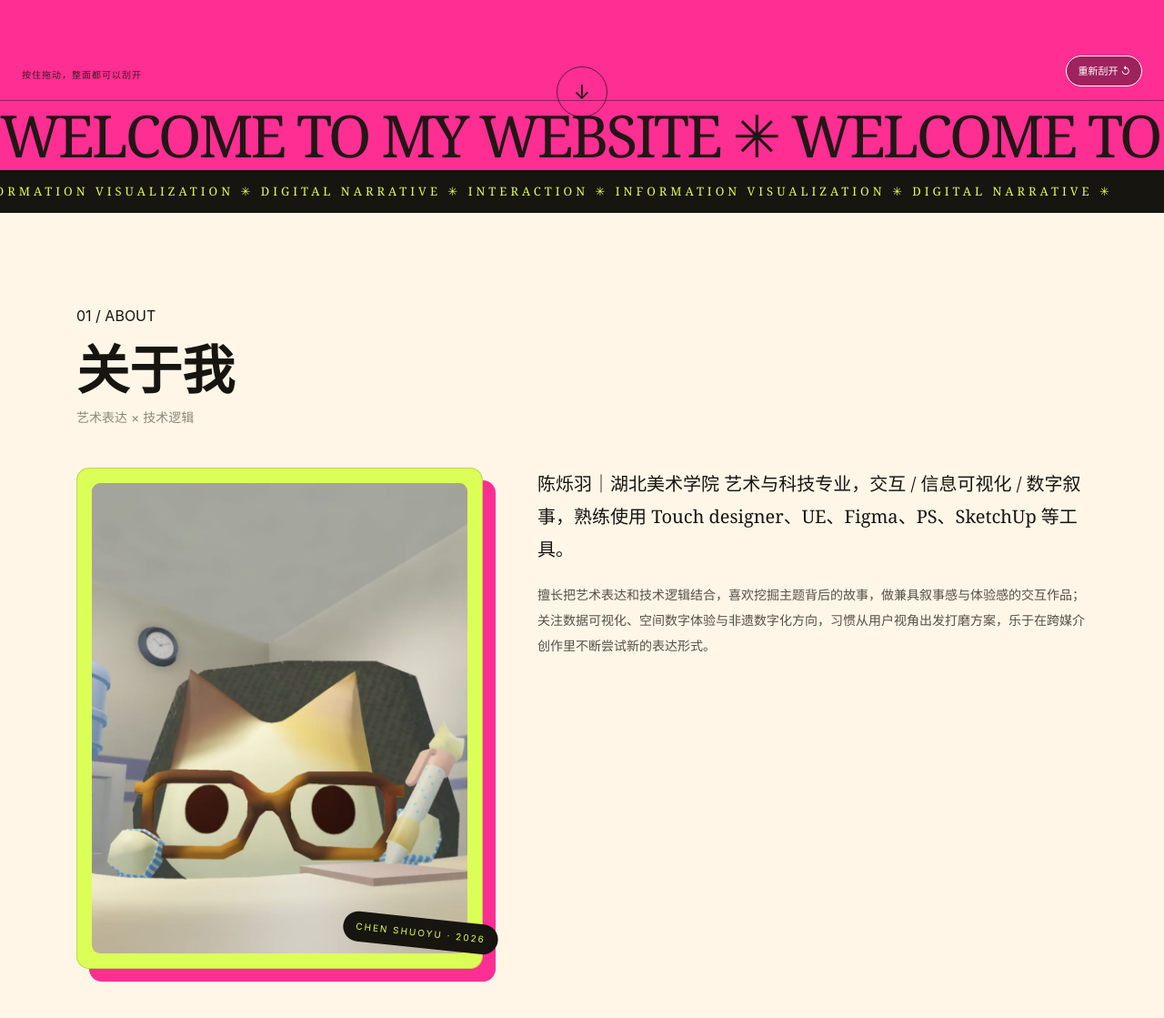
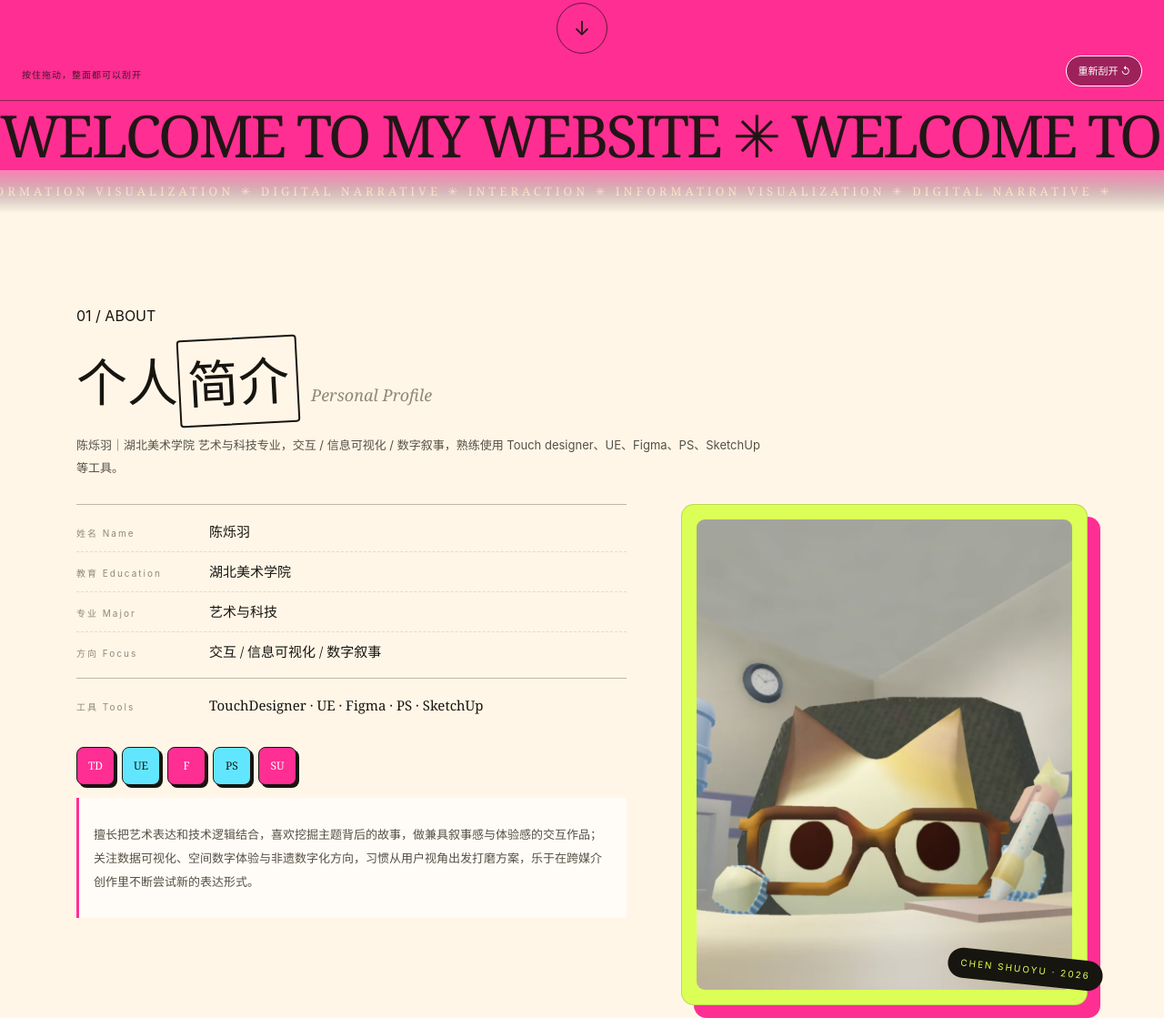
Before and after one commit to Tartalr818339/csy-portfolio-v2, a plain HTML site: page index.html in a window 1280 px wide. Shown: the part 690-1809 px from the top of the page at 91% size. Drawn offline with Linux system fonts and the light colour scheme.

Commit message:
Refine profile layout, carousel motion and section transitions

```diff
--- a/index.html
+++ b/index.html
@@ -5,7 +5,7 @@
     <meta name="viewport" content="width=device-width, initial-scale=1" />
     <meta name="description" content="陈烁羽的个人作品集 · 交互 / 信息可视化 / 数字叙事。" />
     <title>陈烁羽 · 个人作品集</title>
-    <link rel="stylesheet" href="./styles.css?v=20261121d" />
+    <link rel="stylesheet" href="./styles.css?v=20261121e" />
   </head>
   <body>
     <div class="grain" aria-hidden="true"></div>
@@ -60,19 +60,33 @@
       </div>
 
       <section class="section about" id="about">
-        <div class="section-head reveal">
+        <div class="profile-head reveal">
           <span class="section-no">01 / ABOUT</span>
-          <h2>关于我</h2>
-          <p>艺术表达 × 技术逻辑</p>
+          <h2>
+            <span class="profile-cn">个人<em>简介</em></span>
+            <span class="profile-en">Personal Profile</span>
+          </h2>
+          <p id="about-lead" class="profile-lead"></p>
         </div>
         <div class="about-grid">
+          <div class="about-content reveal">
+            <div class="profile-rules">
+              <div class="profile-row"><span class="profile-label">姓名 Name</span><strong>陈烁羽</strong></div>
+              <div class="profile-row"><span class="profile-label">教育 Education</span><strong>湖北美术学院</strong></div>
+              <div class="profile-row"><span class="profile-label">专业 Major</span><strong>艺术与科技</strong></div>
+              <div class="profile-row"><span class="profile-label">方向 Focus</span><strong>交互 / 信息可视化 / 数字叙事</strong></div>
+            </div>
+            <div class="profile-rules">
+              <div class="profile-row"><span class="profile-label">工具 Tools</span><strong>TouchDesigner · UE · Figma · PS · SketchUp</strong></div>
+            </div>
+            <div class="profile-tools" aria-label="常用工具">
+              <span>TD</span><span>UE</span><span>F</span><span>PS</span><span>SU</span>
+            </div>
+            <p id="about-paragraphs" class="profile-statement"></p>
+          </div>
           <div class="about-photo reveal">
             <img id="about-portrait" src="" alt="个人图鉴" />
             <span class="photo-tag">CHEN SHUOYU · 2026</span>
-          </div>
-          <div class="about-content reveal">
-            <p id="about-lead" class="about-lead"></p>
-            <div id="about-paragraphs" class="about-paragraphs"></div>
           </div>
         </div>
       </section>
@@ -85,12 +99,12 @@
           </div>
           <div class="works-controls">
             <div class="filters" id="work-filters" role="tablist" aria-label="作品分类"></div>
-            <div class="rail-actions">
-              <button id="rail-prev" type="button" aria-label="上一组作品">←</button>
-              <button id="rail-next" type="button" aria-label="下一组作品">→</button>
-            </div>
           </div>
           <div class="work-rail" id="work-grid"></div>
+          <div class="rail-actions">
+            <button id="rail-prev" type="button" aria-label="上一组作品">←</button>
+            <button id="rail-next" type="button" aria-label="下一组作品">→</button>
+          </div>
         </div>
       </section>
 
@@ -139,6 +153,6 @@
 
     <div id="toast" class="toast" role="status" aria-live="polite"></div>
 
-    <script type="module" src="./main.js?v=20261121d"></script>
+    <script type="module" src="./main.js?v=20261121e"></script>
   </body>
 </html>
--- a/main.js
+++ b/main.js
@@ -1,4 +1,4 @@
-import { siteMeta, units } from './data.js?v=20261121d';
+import { siteMeta, units } from './data.js?v=20261121e';
 
 const intro = units.find((unit) => unit.id === 'intro');
 const contact = units.find((unit) => unit.id === 'contact');
@@ -66,12 +66,10 @@ function renderFilters() {
 
 function renderWorks(filter = '全部') {
   const list = workUnits.filter((unit) => filter === '全部' || categoryOf(unit) === filter);
-
-  grid.innerHTML = list
-    .map((unit) => {
+  const cardMarkup = (unit, clone = false) => {
     const image = unit.hotspots[0]?.image || '';
     return `
-        <button class="work-card reveal" type="button" data-work-id="${unit.id}">
+      <button class="work-card ${clone ? '' : 'reveal'}" type="button" data-work-id="${unit.id}" ${clone ? 'aria-hidden="true" tabindex="-1"' : ''}>
         <img src="${image}" alt="${unit.title}" loading="lazy" />
         <span class="work-arrow">↗</span>
         <span class="work-info">
@@ -80,9 +78,13 @@ function renderWorks(filter = '全部') {
           <p>${unit.left.lead}</p>
         </span>
       </button>`;
-    })
-    .join('');
+  };
 
+  grid.innerHTML =
+    list.map((unit) => cardMarkup(unit)).join('') +
+    list.map((unit) => cardMarkup(unit, true)).join('');
+
+  grid.scrollLeft = 0;
   observeReveals(grid);
 }
 
@@ -203,16 +205,31 @@ function initRailAutoScroll() {
   grid.addEventListener('pointerenter', () => { paused = true; });
   grid.addEventListener('pointerleave', () => { paused = false; });
 
+  function updateFocus() {
+    const center = grid.scrollLeft + grid.clientWidth / 2;
+    grid.querySelectorAll('.work-card').forEach((card) => {
+      const cardCenter = card.offsetLeft + card.offsetWidth / 2;
+      const distance = Math.abs(cardCenter - center);
+      const focus = Math.max(0.86, 1 - Math.min(distance / (grid.clientWidth * 0.7), 1) * 0.14);
+      card.style.setProperty('--focus', focus.toFixed(3));
+      card.style.setProperty('--focus-opacity', (0.55 + focus * 0.45).toFixed(2));
+    });
+  }
+
+  grid.addEventListener('scroll', updateFocus);
+
   function loop() {
     if (!paused && modal.hidden && grid.scrollWidth > grid.clientWidth) {
-      const max = grid.scrollWidth - grid.clientWidth;
-      let next = grid.scrollLeft + 0.45;
-      if (next >= max) next = 0;
+      const half = grid.scrollWidth / 2;
+      let next = grid.scrollLeft + 1.1;
+      if (next >= half) next -= half;
       grid.scrollLeft = next;
+      updateFocus();
     }
     requestAnimationFrame(loop);
   }
   requestAnimationFrame(loop);
+  updateFocus();
 }
 
 function bindEvents() {
--- a/styles.css
+++ b/styles.css
@@ -301,7 +301,7 @@ main,
 .hero-enter {
   position: absolute;
   left: 50%;
-  bottom: 58px;
+  bottom: 128px;
   z-index: 5;
   display: grid;
   place-items: center;
@@ -340,13 +340,38 @@ main,
 }
 
 .marquee {
+  position: relative;
   overflow: hidden;
   padding: 13px 0;
   background: var(--ink);
   color: var(--lime);
 }
 
+.marquee::before,
+.marquee::after {
+  content: "";
+  position: absolute;
+  left: 0;
+  right: 0;
+  z-index: 2;
+  pointer-events: none;
+}
+
+.marquee::before {
+  top: 0;
+  height: 42px;
+  background: linear-gradient(to bottom, var(--pink), transparent);
+}
+
+.marquee::after {
+  bottom: 0;
+  height: 80px;
+  background: linear-gradient(to bottom, transparent, var(--cream));
+}
+
 .marquee-track {
+  position: relative;
+  z-index: 1;
   display: flex;
   width: max-content;
   animation: marquee 22s linear infinite;
@@ -378,11 +403,122 @@ main,
   font-size: 14px;
 }
 
+.profile-head {
+  margin-bottom: 28px;
+}
+
+.profile-head h2 {
+  display: flex;
+  align-items: baseline;
+  flex-wrap: wrap;
+  gap: 14px;
+  margin: 10px 0 10px;
+  font-family: var(--serif);
+  font-weight: 400;
+}
+
+.profile-cn {
+  font-size: clamp(34px, 5vw, 56px);
+}
+
+.profile-cn em {
+  display: inline-block;
+  padding: 0 8px;
+  border: 2px solid var(--ink);
+  border-radius: 4px;
+  font-style: normal;
+  transform: rotate(-3deg);
+}
+
+.profile-en {
+  font-size: 18px;
+  font-style: italic;
+  color: var(--muted);
+}
+
+.profile-lead {
+  max-width: 760px;
+  margin: 0;
+  font-size: 13px;
+  line-height: 1.9;
+  color: var(--ink-soft);
+}
+
 .about-grid {
   display: grid;
-  grid-template-columns: 0.85fr 1.15fr;
+  grid-template-columns: 1.15fr 0.85fr;
   gap: 60px;
   align-items: start;
+}
+
+.profile-rules {
+  border-top: 1px solid rgba(23, 21, 15, 0.28);
+  padding: 8px 0;
+}
+
+.profile-rules:last-of-type {
+  border-bottom: 1px solid rgba(23, 21, 15, 0.28);
+}
+
+.profile-row {
+  display: grid;
+  grid-template-columns: 130px 1fr;
+  gap: 16px;
+  align-items: baseline;
+  padding: 9px 0;
+}
+
+.profile-row + .profile-row {
+  border-top: 1px dashed rgba(23, 21, 15, 0.12);
+}
+
+.profile-label {
+  font-size: 10px;
+  letter-spacing: 2px;
+  color: var(--muted);
+}
+
+.profile-row strong {
+  font-family: var(--serif);
+  font-size: 15px;
+  font-weight: 500;
+}
+
+.profile-tools {
+  display: flex;
+  flex-wrap: wrap;
+  gap: 8px;
+  margin: 16px 0 14px;
+}
+
+.profile-tools span {
+  display: grid;
+  place-items: center;
+  min-width: 42px;
+  height: 42px;
+  padding: 0 8px;
+  border: 1px solid var(--ink);
+  border-radius: 8px;
+  background: var(--pink);
+  color: #fff;
+  font-family: var(--serif);
+  font-size: 12px;
+  box-shadow: 3px 3px 0 var(--ink);
+}
+
+.profile-tools span:nth-child(even) {
+  background: var(--blue);
+  color: var(--ink);
+}
+
+.profile-statement {
+  margin: 0;
+  padding: 14px 16px;
+  border-left: 3px solid var(--pink);
+  background: rgba(255, 255, 255, 0.6);
+  font-size: 13px;
+  line-height: 2;
+  color: var(--ink-soft);
 }
 
 .about-photo {
@@ -513,18 +649,31 @@ main,
   color: #fff;
 }
 
+.works::before,
 .works::after {
   content: "";
   position: absolute;
   left: 0;
   right: 0;
-  bottom: -1px;
-  height: 120px;
-  background: linear-gradient(to bottom, transparent, var(--cream));
+  z-index: 1;
   pointer-events: none;
 }
 
+.works::before {
+  top: -1px;
+  height: 100px;
+  background: linear-gradient(to bottom, var(--cream), transparent);
+}
+
+.works::after {
+  bottom: -1px;
+  height: 150px;
+  background: linear-gradient(to bottom, transparent, var(--cream));
+}
+
 .works-inner {
+  position: relative;
+  z-index: 2;
   max-width: 1400px;
   margin: 0 auto;
   padding: 0 clamp(20px, 5vw, 70px);
@@ -576,8 +725,9 @@ main,
 
 .rail-actions {
   display: flex;
+  justify-content: center;
   gap: 8px;
-  flex: 0 0 auto;
+  margin-top: 18px;
 }
 
 .rail-actions button {
@@ -621,12 +771,16 @@ main,
   overflow: hidden;
   cursor: pointer;
   text-align: left;
-  scroll-snap-align: start;
-  transition: transform 320ms cubic-bezier(0.22, 1, 0.36, 1), border-color 320ms ease;
+  scroll-snap-align: center;
+  transform: scale(var(--focus, 1));
+  opacity: var(--focus-opacity, 1);
+  transition: transform 320ms cubic-bezier(0.22, 1, 0.36, 1), border-color 320ms ease,
+    opacity 320ms ease;
 }
 
 .work-card:hover {
-  transform: translateY(-10px);
+  transform: translateY(-10px) scale(1.02);
+  opacity: 1;
   border-color: var(--pink);
 }
 
```
Lines whose indentation alone changed are shown as unchanged.
